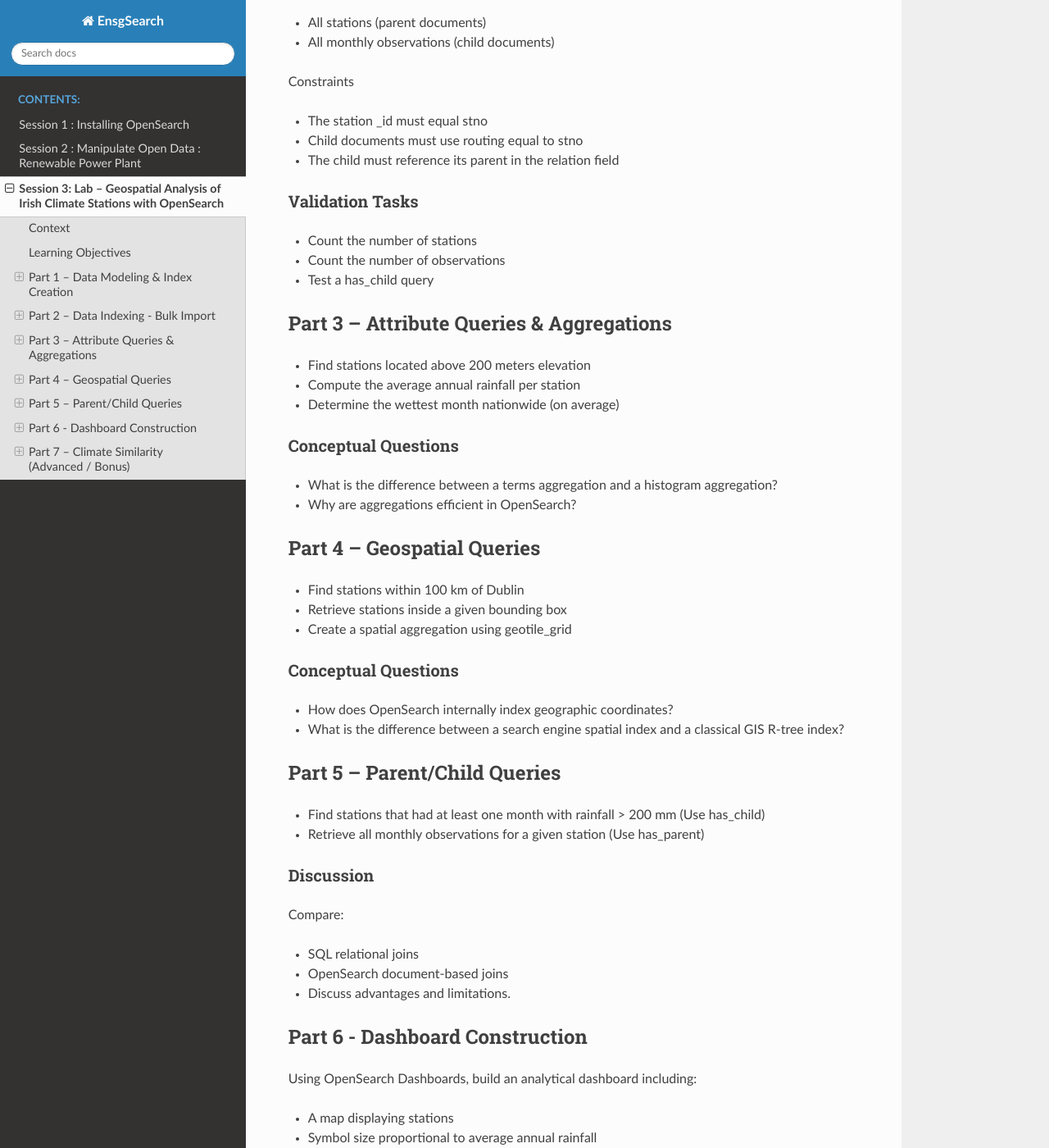
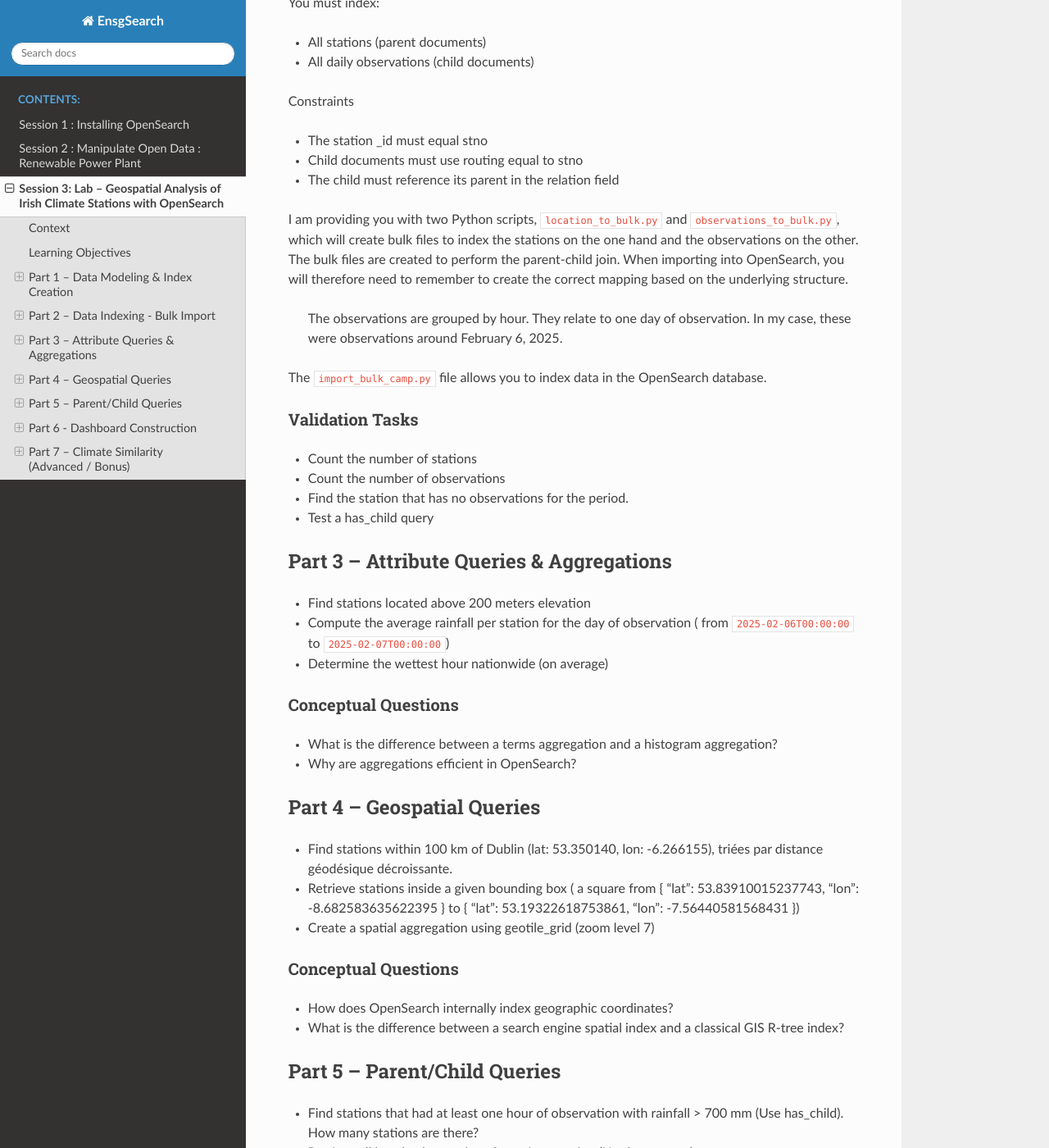
Before and after one commit to zwergon/ensg_search, a Sphinx documentation site: the page built from docs/source/session3.md, in a window 1280 px wide and 1400 px high, scrolled down 1969 px. Shown: the whole window at 82% size. Built offline with Sphinx 7.4.7 and the Read the Docs theme 3.1.0, drawn with Linux system fonts in a browser that asks for light colours; some of the changed text lies outside the part shown.

Commit message:
adapt to data

```diff
--- a/docs/source/session3.md
+++ b/docs/source/session3.md
@@ -11,8 +11,7 @@
     * geographic coordinates (lat/lon)
     * elevation (m)
 
-* Monthly aggregated observations per station, including (*zip files*):
-
+* Daily observations per station, including (*zip files* ontain a 24 hour rolling archive of rain gauge data from climate stations across the country. ) :
     * precipitation (mm)
     * mean temperature (°C)
 
@@ -81,7 +80,7 @@ A join field named `station_to_observation`
 You must index:
 
 * All stations (parent documents)
-* All monthly observations (child documents)
+* All daily observations (child documents)
 
 Constraints
 
@@ -89,17 +88,27 @@ Constraints
 * Child documents must use routing equal to stno
 * The child must reference its parent in the relation field
 
+
+I am providing you with two Python scripts, `location_to_bulk.py` and `observations_to_bulk.py`, which will create bulk files to index the stations on the one hand and the observations on the other.
+The bulk files are created to perform the parent-child join. When importing into OpenSearch, you will therefore need to remember to create the correct mapping based on the underlying structure.
+
+> The observations are grouped by hour. They relate to one day of observation. In my case, these were observations around February 6, 2025.
+
+The `import_bulk_camp.py` file allows you to index data in the OpenSearch database.
+
 ### Validation Tasks
 
 * Count the number of stations
 * Count the number of observations
+* Find the station that has no observations for the period.
 * Test a has_child query
+
 
 ## Part 3 – Attribute Queries & Aggregations
 
 * Find stations located above 200 meters elevation
-* Compute the average annual rainfall per station
-* Determine the wettest month nationwide (on average)
+* Compute the average rainfall per station for the day of observation ( from `2025-02-06T00:00:00` to `2025-02-07T00:00:00`)
+* Determine the wettest hour nationwide (on average)
 
 ### Conceptual Questions
 
@@ -108,9 +117,9 @@ Constraints
 
 ## Part 4 – Geospatial Queries
 
-* Find stations within 100 km of Dublin
-* Retrieve stations inside a given bounding box
-* Create a spatial aggregation using geotile_grid
+* Find stations within 100 km of Dublin (lat: 53.350140, lon: -6.266155), triées par distance géodésique décroissante.
+* Retrieve stations inside a given bounding box ( a square from { "lat": 53.83910015237743, "lon": -8.682583635622395 } to { "lat": 53.19322618753861, "lon": -7.56440581568431 })
+* Create a spatial aggregation using geotile_grid (zoom level 7)
 
 ### Conceptual Questions
 
@@ -119,8 +128,8 @@ Constraints
 
 ## Part 5 – Parent/Child Queries
 
-* Find stations that had at least one month with rainfall > 200 mm (Use has_child)
-* Retrieve all monthly observations for a given station (Use has_parent)
+* Find stations that had at least one hour of observation with rainfall > 700 mm (Use has_child). How many stations are there?
+* Retrieve all hourly observations for a given station (Use has_parent)
 
 ### Discussion
 
@@ -135,10 +144,12 @@ Compare:
 Using OpenSearch Dashboards, build an analytical dashboard including:
 
 * A map displaying stations
-* Symbol size proportional to average annual rainfall
-* A temperature histogram
+* 7 curves that show evolution of median temperature (temp_mean) over the whole day to the 7 stations with the lowest temperature.
+* A temperature (temp_mean) histogram that display the median average température by 4h range over the whole day.
 * A county filter
-* A month/year filter
+
+### Discussion
+Explain what are the main limitations of the dashboards due to parent child relationships. What should be the way of denormalizing geo coordinates to be able to create geolocated visualizations ?
 
 ### Expected Outcome
 
@@ -148,15 +159,14 @@ An interactive decision-support cartographic interface.
 
 Create a field:
 
-climate_signature = [annual_rain_mean, annual_temp_mean]
+weather_vector = [pluvio_mean, temp_mean]
 
 Map it as a knn_vector.
 
 ### Exercise
 
-Find the 5 stations most similar to a selected station based on:
-* rainfall
-* temperature
+Find the 5 stations most similar to a selected station based on weather_vector = [300, 4].
+From your point of view, how is the score calculated ?
 
 ---
 [[Copyright](../../copyright.txt)] Lecomte Jean-François
```
Also changed, not shown: other parts of docs/source/session3.md (+3 -3 lines), 2 other files.
